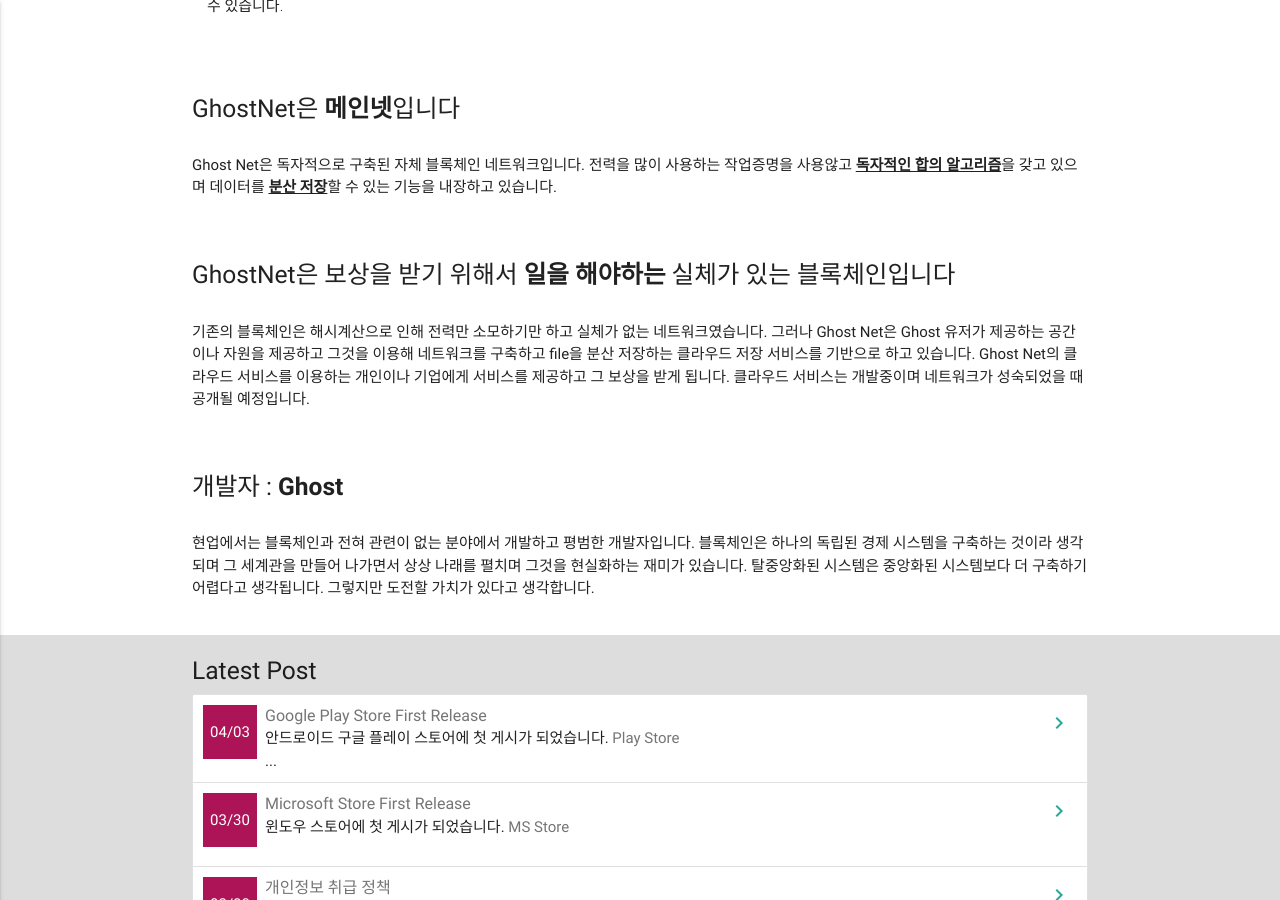
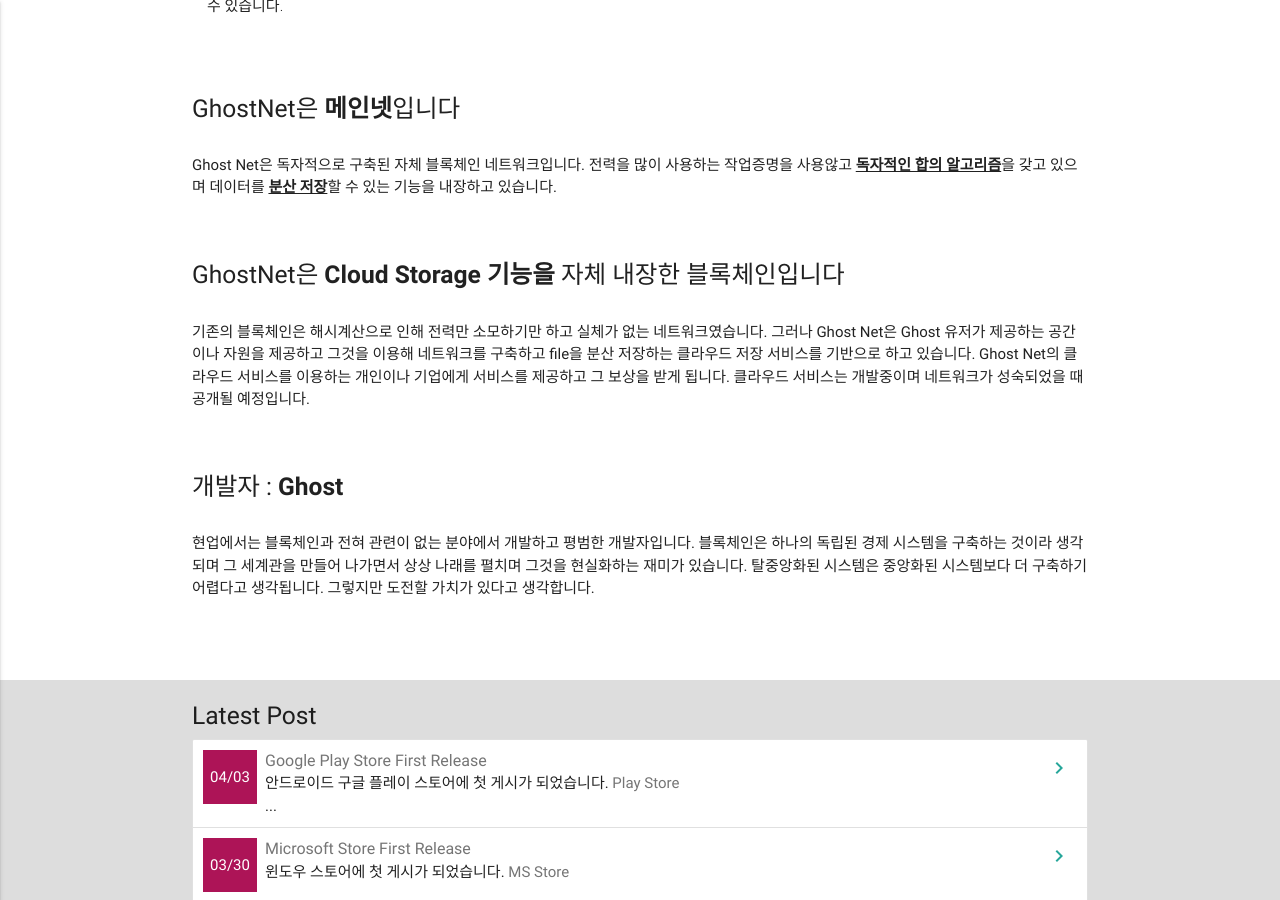
Before and after one commit to GhostNetBlog/GhostNetBlog.github.io, a Jekyll site: the page built from index.md, in a window 1280 px wide and 900 px high, scrolled down 1335 px. Built offline with Jekyll 4.4.1, drawn with Linux system fonts in a browser that asks for light colours.

Commit message:
문구 변경

```diff
--- a/_layouts/home.html
+++ b/_layouts/home.html
@@ -85,7 +85,7 @@ layout: default
       <!--   Icon Section  https://www.panoramedia.eu/jekyllmaterialize/ -->
       <div class="row">
         <div class="col s12">
-          <h5>GhostNet은 보상을 받기 위해서 <b>일을 해야하는</b> 실체가 있는 블록체인입니다</h5><br>
+          <h5>GhostNet은 <b>Cloud Storage 기능을</b> 자체 내장한 블록체인입니다</h5><br>
           기존의 블록체인은 해시계산으로 인해 전력만 소모하기만 하고 실체가 없는 네트워크였습니다.
           그러나 Ghost Net은 Ghost 유저가 제공하는 공간이나 자원을 제공하고 그것을 이용해
           네트워크를 구축하고 file을 분산 저장하는 클라우드 저장 서비스를 기반으로 하고 있습니다.
@@ -111,6 +111,7 @@ layout: default
       </div>
     </div>
   </div>
+  <br><br>
   <div style="background: #ddd">
   <div class="container last-post">
   <section>
```
